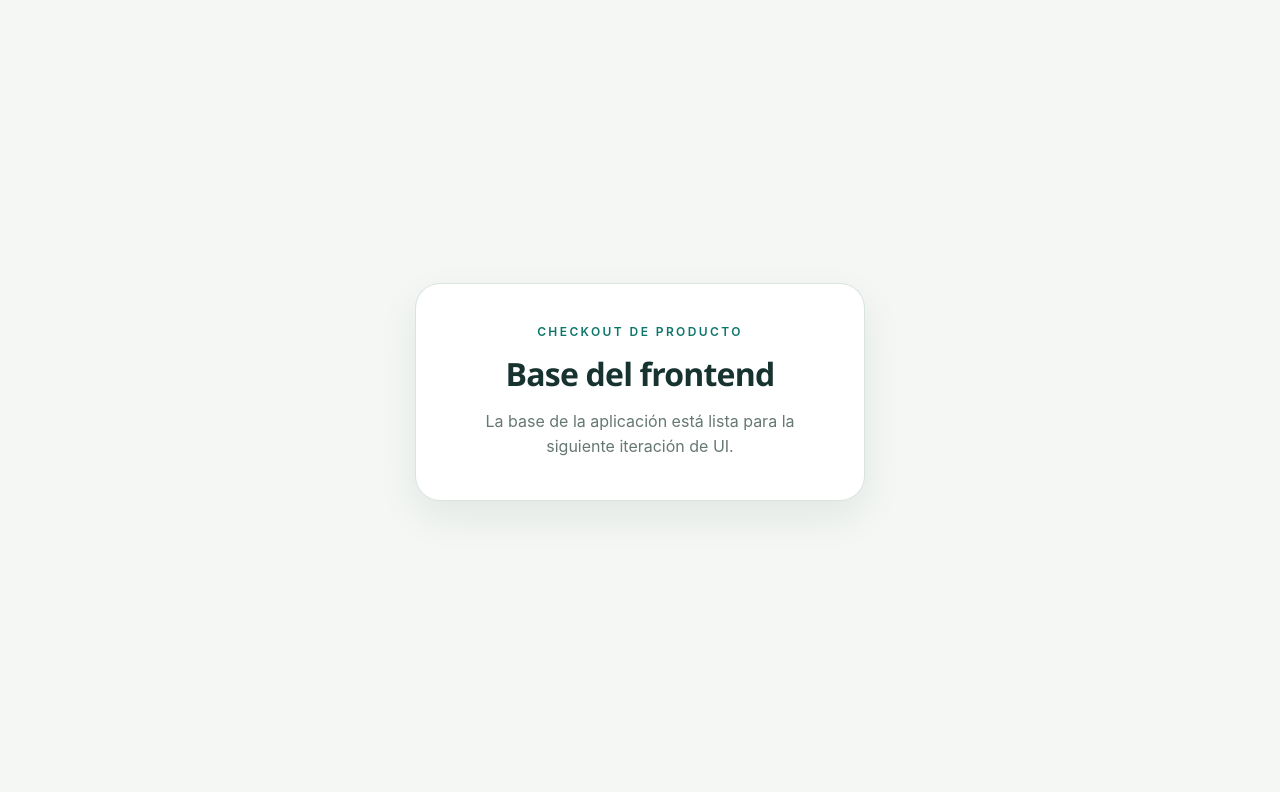
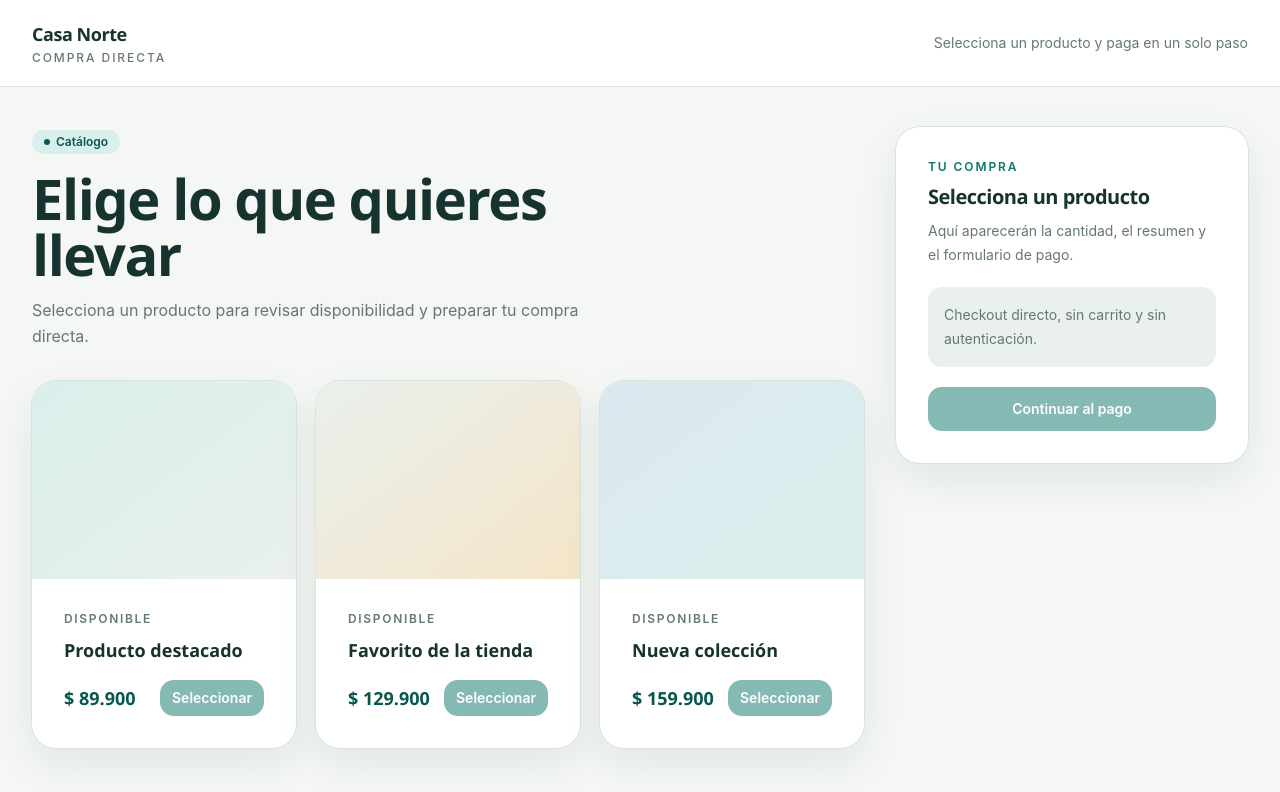
Before and after one commit to ElianDev55/front, a React (Vite) app: page / in a window 1280 px wide. Shown: the top 792 px of the page. Built offline with nearby package versions, Linux system fonts and the light colour scheme.

Commit message:
build principal view

```diff
--- a/src/app/App.tsx
+++ b/src/app/App.tsx
@@ -1,20 +1,79 @@
+import { AppShell } from '../components/layout'
+import { Badge, Button, Card, CardContent } from '../components/ui'
+
+const productPlaceholders = [
+  { name: 'Producto destacado', price: '$ 89.900', tone: 'from-brand-soft to-surface-subtle' },
+  { name: 'Favorito de la tienda', price: '$ 129.900', tone: 'from-surface-subtle to-[#f4e5c8]' },
+  { name: 'Nueva colección', price: '$ 159.900', tone: 'from-[#dce8f0] to-brand-soft' },
+]
+
 function App() {
   return (
-    <main className="min-h-screen bg-canvas px-page py-section text-ink sm:px-8">
-      <div className="mx-auto flex min-h-[calc(100vh-4rem)] w-full max-w-6xl items-center justify-center">
-        <section className="w-full max-w-md rounded-card bg-surface p-8 text-center shadow-card ring-1 ring-border sm:p-10">
-          <p className="text-caption font-semibold uppercase tracking-[0.2em] text-brand">
-            Checkout de producto
+    <AppShell
+      sidebar={
+        <Card>
+          <CardContent className="space-y-5">
+            <div>
+              <p className="text-caption font-semibold uppercase tracking-[0.16em] text-brand">
+                Tu compra
+              </p>
+              <h2 className="mt-2 font-display text-xl font-semibold tracking-tight">
+                Selecciona un producto
+              </h2>
+              <p className="mt-2 text-sm leading-6 text-muted">
+                Aquí aparecerán la cantidad, el resumen y el formulario de pago.
+              </p>
+            </div>
+            <div className="rounded-control bg-surface-subtle p-4 text-sm leading-6 text-muted">
+              Checkout directo, sin carrito y sin autenticación.
+            </div>
+            <Button fullWidth disabled>
+              Continuar al pago
+            </Button>
+          </CardContent>
+        </Card>
+      }
+    >
+      <div className="space-y-8">
+        <header className="max-w-2xl">
+          <Badge variant="brand" dot>
+            Catálogo
+          </Badge>
+          <h1 className="mt-4 font-display text-display font-semibold tracking-tight">
+            Elige lo que quieres llevar
+          </h1>
+          <p className="mt-4 max-w-xl text-body text-muted">
+            Selecciona un producto para revisar disponibilidad y preparar tu compra directa.
           </p>
-          <h1 className="mt-4 font-display text-title font-semibold tracking-tight">
-            Base del frontend
-          </h1>
-          <p className="mt-4 text-body text-muted">
-            La base de la aplicación está lista para la siguiente iteración de UI.
-          </p>
-        </section>
+        </header>
+
+        <div className="grid gap-5 sm:grid-cols-2 xl:grid-cols-3">
+          {productPlaceholders.map((product) => (
+            <Card key={product.name} className="overflow-hidden">
+              <div className={`aspect-[4/3] bg-gradient-to-br ${product.tone}`} />
+              <CardContent className="space-y-4">
+                <div>
+                  <p className="text-caption font-semibold uppercase tracking-[0.14em] text-muted">
+                    Disponible
+                  </p>
+                  <h2 className="mt-2 font-display text-lg font-semibold text-ink">
+                    {product.name}
+                  </h2>
+                </div>
+                <div className="flex items-center justify-between gap-3">
+                  <p className="font-display text-lg font-semibold text-brand-strong">
+                    {product.price}
+                  </p>
+                  <Button size="sm" disabled>
+                    Seleccionar
+                  </Button>
+                </div>
+              </CardContent>
+            </Card>
+          ))}
+        </div>
       </div>
-    </main>
+    </AppShell>
   )
 }
 
--- /dev/null
+++ b/src/components/layout/AppShell.tsx
@@ -0,0 +1,29 @@
+import type { ReactNode } from 'react'
+import { cn } from '../../lib/cn'
+import { Header, type HeaderProps } from './Header'
+
+export interface AppShellProps extends HeaderProps {
+  children: ReactNode
+  sidebar?: ReactNode
+}
+
+export function AppShell({ brand, children, sidebar }: AppShellProps) {
+  return (
+    <div className="min-h-screen bg-canvas text-ink">
+      <Header brand={brand} />
+      <main className="mx-auto w-full max-w-7xl px-page py-8 sm:px-8 sm:py-10">
+        <div
+          className={cn(
+            'grid items-start gap-8',
+            sidebar ? 'lg:grid-cols-[minmax(0,1fr)_22rem]' : undefined,
+          )}
+        >
+          <section className="min-w-0">{children}</section>
+          {sidebar && (
+            <aside className="min-w-0 lg:sticky lg:top-6">{sidebar}</aside>
+          )}
+        </div>
+      </main>
+    </div>
+  )
+}
--- /dev/null
+++ b/src/components/layout/Header.tsx
@@ -0,0 +1,23 @@
+export interface HeaderProps {
+  brand?: string
+}
+
+export function Header({ brand = 'Casa Norte' }: HeaderProps) {
+  return (
+    <header className="border-b border-border bg-surface">
+      <div className="mx-auto flex w-full max-w-7xl items-center justify-between gap-4 px-page py-5 sm:px-8">
+        <div>
+          <p className="font-display text-lg font-semibold tracking-tight text-ink">
+            {brand}
+          </p>
+          <p className="mt-0.5 text-caption font-medium uppercase tracking-[0.16em] text-muted">
+            Compra directa
+          </p>
+        </div>
+        <p className="hidden text-right text-sm text-muted sm:block">
+          Selecciona un producto y paga en un solo paso
+        </p>
+      </div>
+    </header>
+  )
+}
--- /dev/null
+++ b/src/components/layout/index.ts
@@ -0,0 +1,4 @@
+export { AppShell } from './AppShell'
+export type { AppShellProps } from './AppShell'
+export { Header } from './Header'
+export type { HeaderProps } from './Header'
```
Also changed, not shown: 1 other file (tests, documents, lock files or other folders).
